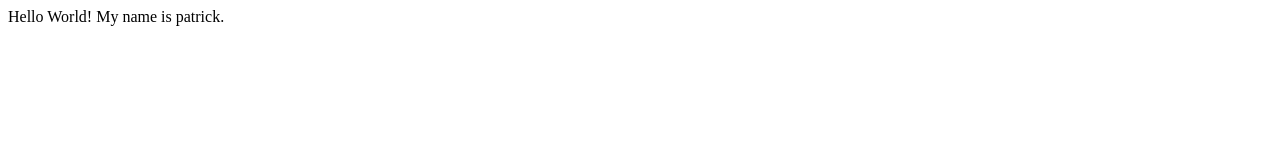
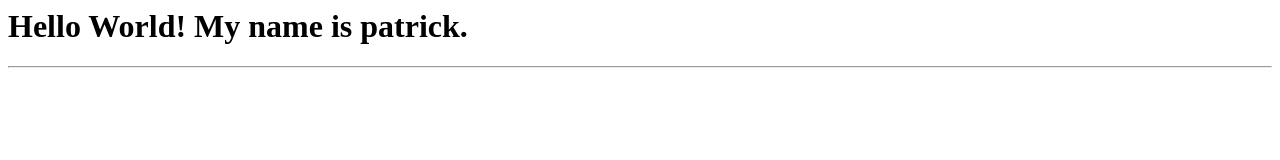
Before and after one commit to Paturicko/paturicko.github.io, a plain HTML site: page index.html in a window 1280 px wide. Drawn offline with Linux system fonts and the light colour scheme.

Commit message:
Added horizontal line

```diff
--- a/index.html
+++ b/index.html
@@ -1,8 +1,8 @@
 <html>
-<head>
-
-</head>
-<body>
-    Hello World! My name is patrick.
-</body>
+  <head> </head>
+  <body>
+    <h1>Hello World! My name is patrick.</h1>
+    <hr></hr>
+    </body>
+  </body>
 </html>
```
